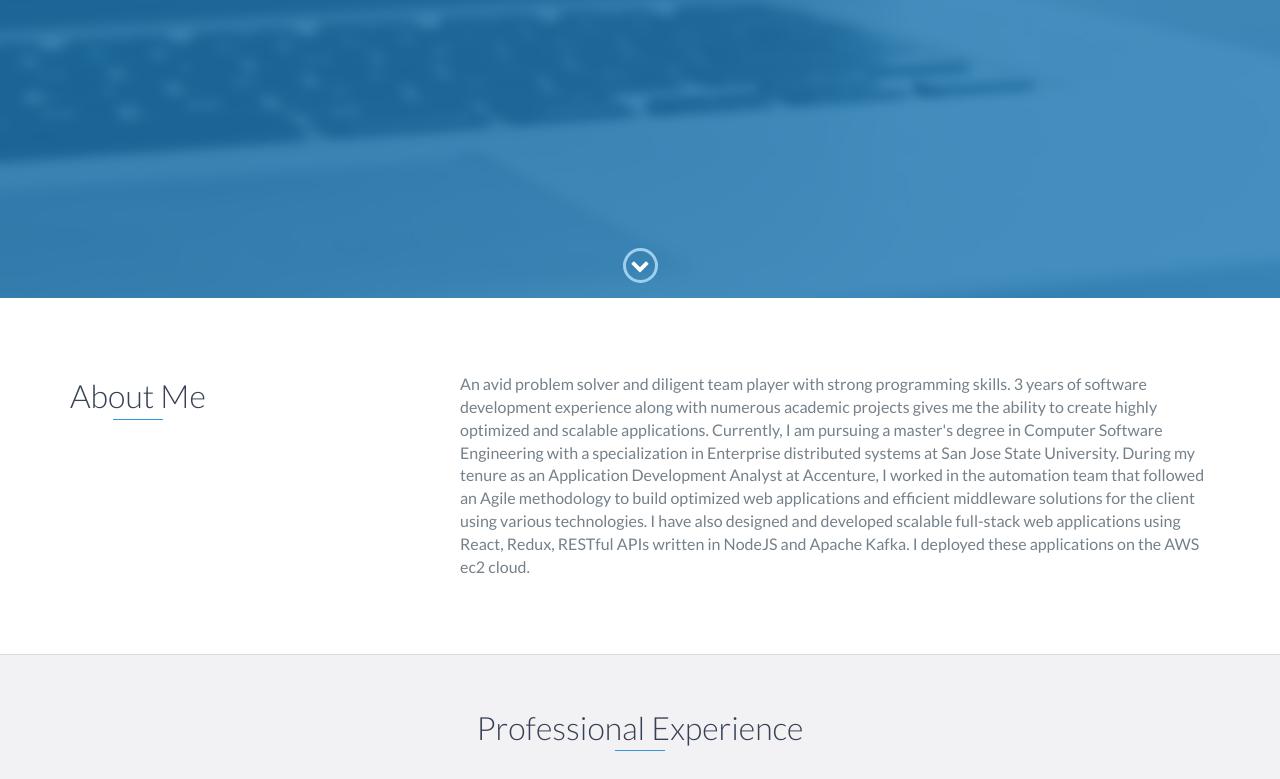
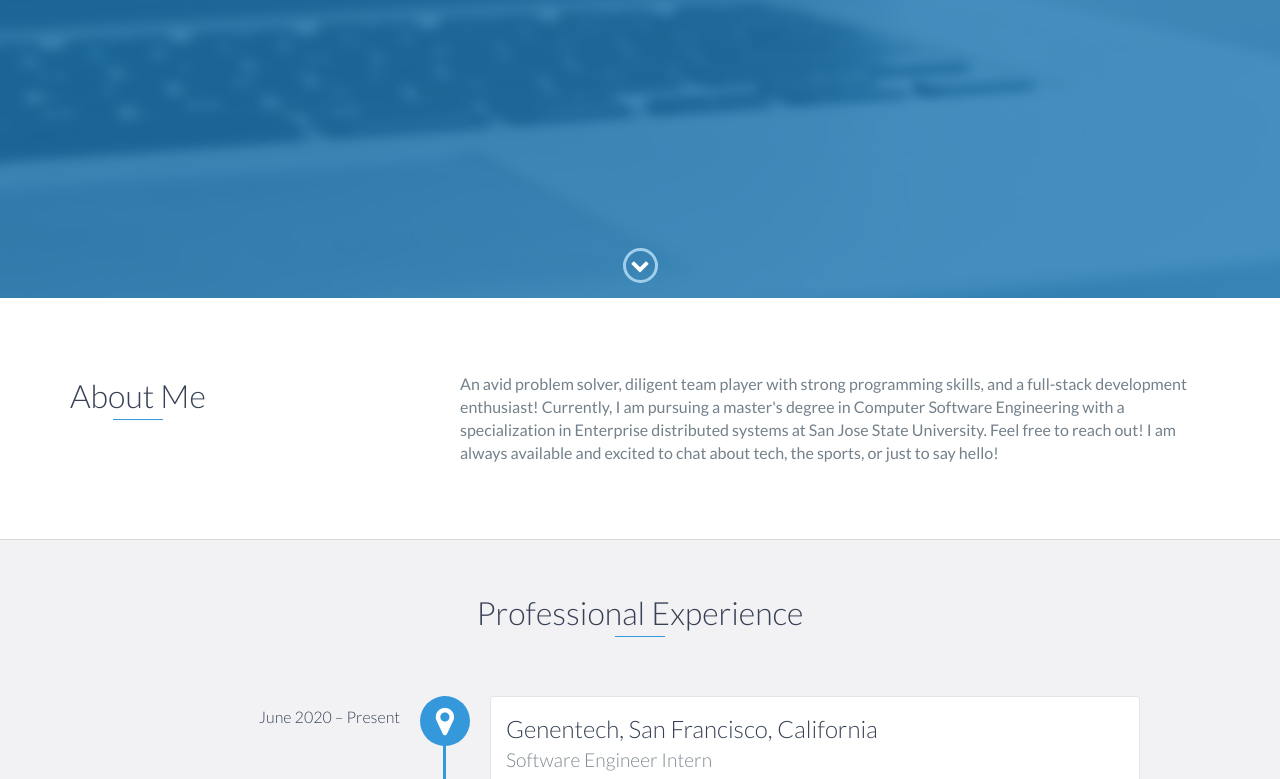
Before and after one commit to nishitsjsu/nishitsjsu.github.io, a website: page index.html in a window 1280 px wide. Shown: the part 502-1281 px from the top of the page. Drawn offline with nearby package versions, Linux system fonts and the light colour scheme.

Commit message:
Changed content

```diff
--- a/index.html
+++ b/index.html
@@ -80,20 +80,13 @@
           </div>
           <div class="col-md-8">
             <p>
-              An avid problem solver and diligent team player with strong
-              programming skills. 3 years of software development experience
-              along with numerous academic projects gives me the ability to
-              create highly optimized and scalable applications. Currently, I am
-              pursuing a master's degree in Computer Software Engineering with a
-              specialization in Enterprise distributed systems at San Jose State
-              University. During my tenure as an Application Development Analyst
-              at Accenture, I worked in the automation team that followed an
-              Agile methodology to build optimized web applications and
-              efficient middleware solutions for the client using various
-              technologies. I have also designed and developed scalable
-              full-stack web applications using React, Redux, RESTful APIs
-              written in NodeJS and Apache Kafka. I deployed these applications
-              on the AWS ec2 cloud.
+              An avid problem solver, diligent team player with strong
+              programming skills, and a full-stack development enthusiast!
+              Currently, I am pursuing a master's degree in Computer Software
+              Engineering with a specialization in Enterprise distributed
+              systems at San Jose State University. Feel free to reach out! I am
+              always available and excited to chat about tech, the sports, or
+              just to say hello!
             </p>
           </div>
         </div>
@@ -243,7 +236,10 @@
                 multiple ec2 instances. S3 bucket is used to store images and
                 Amazon RDS for Database.
               </p>
-              <a href="#">View Project</a>
+              <a
+                href="https://github.com/VishalG94/CartShareApp_SpringBoot_MySQL.git"
+                >View Project</a
+              >
             </div>
             <!-- End .project-info -->
           </div>
@@ -266,7 +262,9 @@
                 provide fault tolerance. Used GraphQL instead of REST in some of
                 the API development.
               </p>
-              <a href="#">View Project</a>
+              <a href="https://github.com/nishitsjsu/Twitter-Simulation.git"
+                >View Project</a
+              >
             </div>
             <!-- End .project-info -->
           </div>
@@ -291,7 +289,9 @@
                 concurrent users. Application has been deployed on AWS. Apache
                 Kafka was used for higher scalability.
               </p>
-              <a href="#">View Project</a>
+              <a href="https://github.com/nishitsjsu/GrubHub-Prototype.git"
+                >View Project</a
+              >
             </div>
             <!-- End .project-info -->
           </div>
@@ -314,7 +314,9 @@
                 which helps its users comprehend what is happening in their
                 surroundings.
               </p>
-              <a href="#">View Project</a>
+              <a href="https://github.com/nishitsjsu/AISight.git"
+                >View Project</a
+              >
             </div>
             <!-- End .project-info -->
           </div>
```
